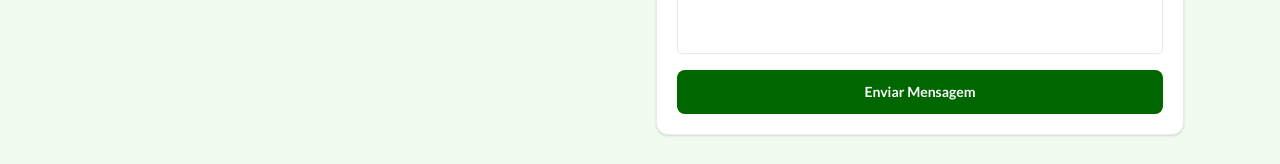
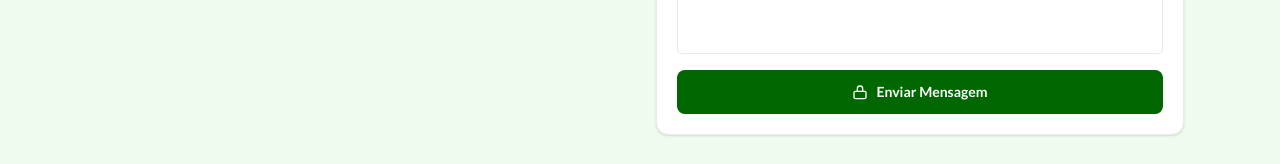
Before and after one commit to mlziade/ocupacionalmed, a Next.js app in the folder ocupacionalmed/: page /ocupacionalmed/contato in a window 1280 px wide. Shown: the part 1070-1234 px from the top of the page. Built offline with nearby package versions, Linux system fonts and the light colour scheme.

Commit message:
feat: add animated lock icon and enhance contact form validation

```diff
--- a/ocupacionalmed/app/contato/page.tsx
+++ b/ocupacionalmed/app/contato/page.tsx
@@ -1,13 +1,46 @@
 "use client";
 
 import { useState, FormEvent } from "react";
+import { motion } from "framer-motion";
 
 const MAP_SRC =
   "https://maps.google.com/maps?q=Rua+Vilela+Tavares,+55,+M%C3%A9ier,+Rio+de+Janeiro,+RJ,+20725-220,+Brasil&output=embed&z=16&hl=pt-BR";
 
+function LockIcon({ unlocked }: { unlocked: boolean }) {
+  return (
+    <svg
+      viewBox="0 0 24 24"
+      fill="none"
+      stroke="currentColor"
+      strokeWidth={2}
+      strokeLinecap="round"
+      strokeLinejoin="round"
+      className="w-4 h-4 flex-shrink-0"
+    >
+      {/* Shackle — rendered behind the body so the body edge masks the legs cleanly */}
+      <motion.g
+        animate={{ rotate: unlocked ? -45 : 0 }}
+        style={{ transformOrigin: "8px 11px" }}
+        transition={{ type: "spring", stiffness: 380, damping: 22 }}
+      >
+        <path d="M8 11V7a4 4 0 018 0v4" />
+      </motion.g>
+      {/* Body — rendered on top so it naturally cuts the shackle at the boundary */}
+      <rect x="3" y="11" width="18" height="11" rx="2" />
+    </svg>
+  );
+}
+
+const EMAIL_RE = /^[^\s@]+@[^\s@]+\.[^\s@]+$/;
+
 export default function ContatoPage() {
   const [form, setForm] = useState({ nome: "", email: "", telefone: "", mensagem: "" });
   const [submitted, setSubmitted] = useState(false);
+
+  const isValid =
+    form.nome.trim().length > 0 &&
+    EMAIL_RE.test(form.email) &&
+    form.mensagem.trim().length > 0;
 
   function handleChange(e: React.ChangeEvent<HTMLInputElement | HTMLTextAreaElement>) {
     setForm((prev) => ({ ...prev, [e.target.name]: e.target.value }));
@@ -31,7 +64,7 @@ export default function ContatoPage() {
             Fale Conosco
           </h1>
           <p className="text-sm text-on-primary/80 mt-2">
-            Estamos prontos para atendê-lo. Entre em contato por telefone ou pelo formulário abaixo.
+            Estamos prontos para atendê-lo. Entre em contato por telefone, Whatsapp ou pelo formulário abaixo.
           </p>
         </div>
       </section>
@@ -217,9 +250,10 @@ export default function ContatoPage() {
                   type="submit"
                   className="w-full font-bold text-sm px-6 py-3 bg-primary text-on-primary rounded-lg
                              hover:bg-primary-container hover:text-on-primary-container
-                             transition-colors duration-150"
+                             transition-colors duration-150 flex items-center justify-center gap-2"
                   style={{ fontFamily: "Lato, Arial, sans-serif" }}
                 >
+                  <LockIcon unlocked={isValid} />
                   Enviar Mensagem
                 </button>
               </form>
```
